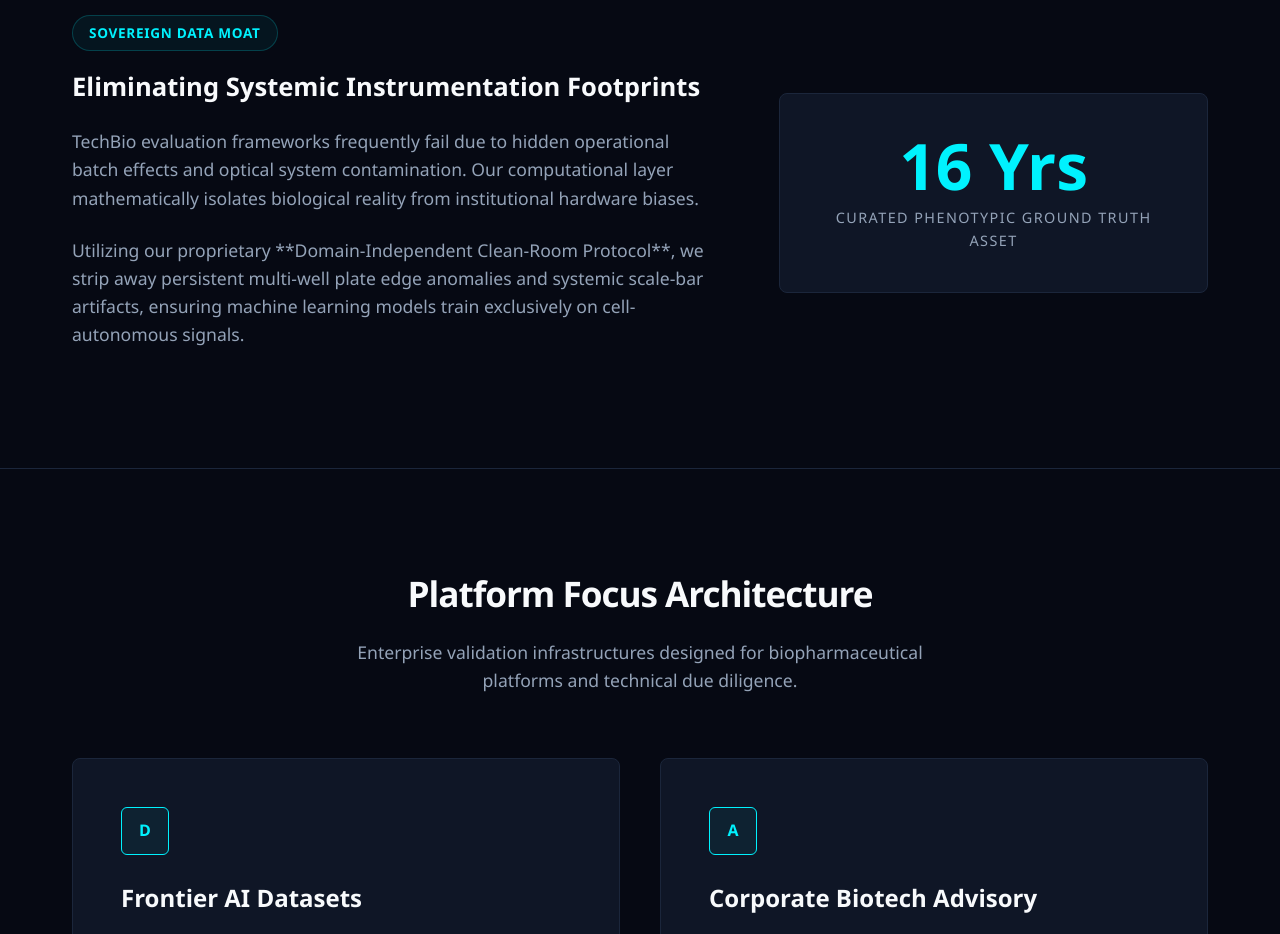
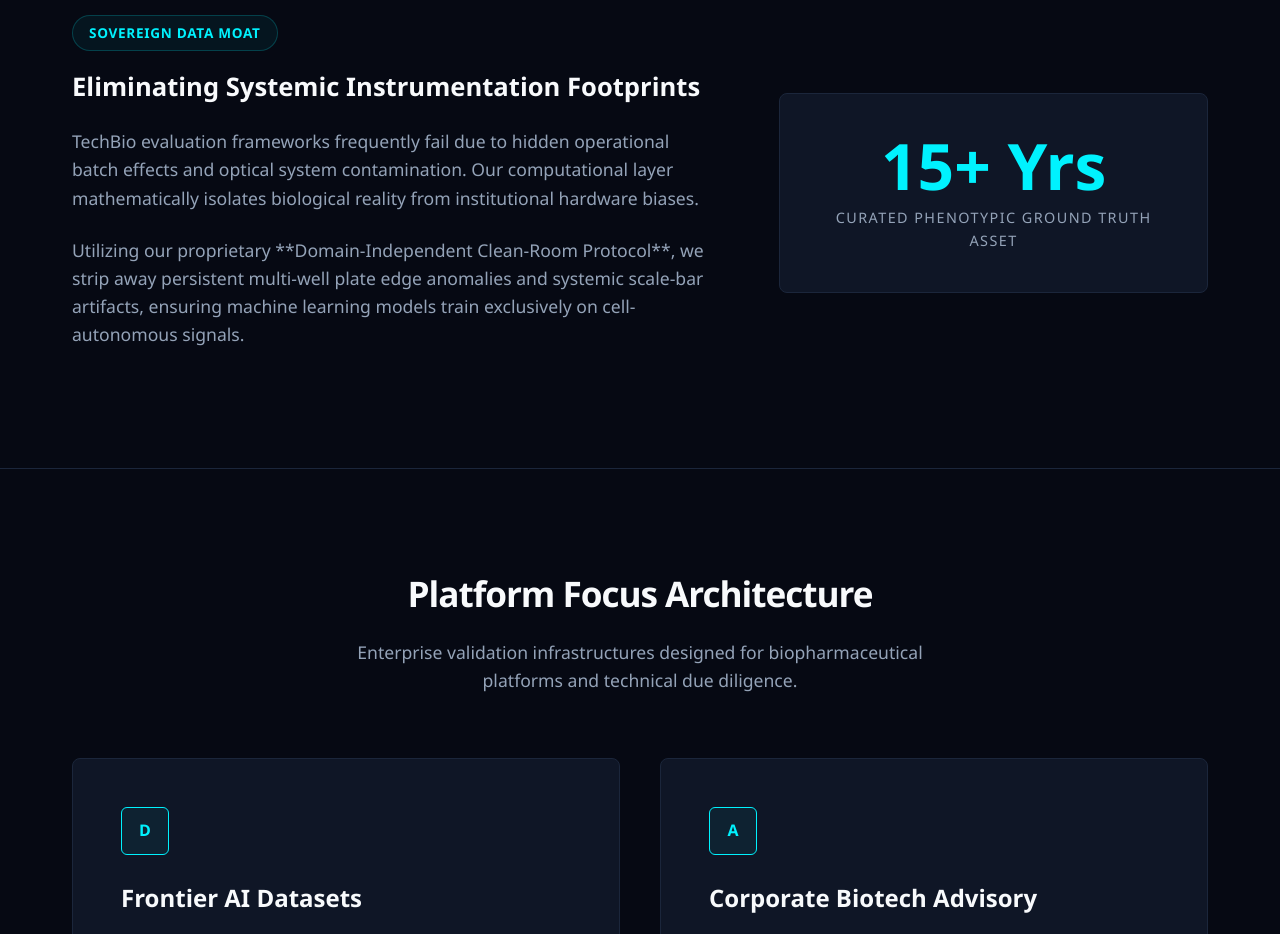
Before and after one commit to kvjanos/bioimagenet-platform, a plain HTML site: page index.html in a window 1280 px wide. Shown: the part 780-1714 px from the top of the page. Drawn offline with Linux system fonts and the light colour scheme.

Commit message:
Update index.html
16 Yrs -> 15+ Yrs

```diff
--- a/index.html
+++ b/index.html
@@ -453,7 +453,7 @@
                     <p>Utilizing our proprietary **Domain-Independent Clean-Room Protocol**, we strip away persistent multi-well plate edge anomalies and systemic scale-bar artifacts, ensuring machine learning models train exclusively on cell-autonomous signals.</p>
                 </div>
                 <div class="moat-stat">
-                    <div class="stat-number">16 Yrs</div>
+                    <div class="stat-number">15+ Yrs</div>
                     <div class="stat-label">Curated Phenotypic Ground Truth Asset</div>
                 </div>
             </div>
```
